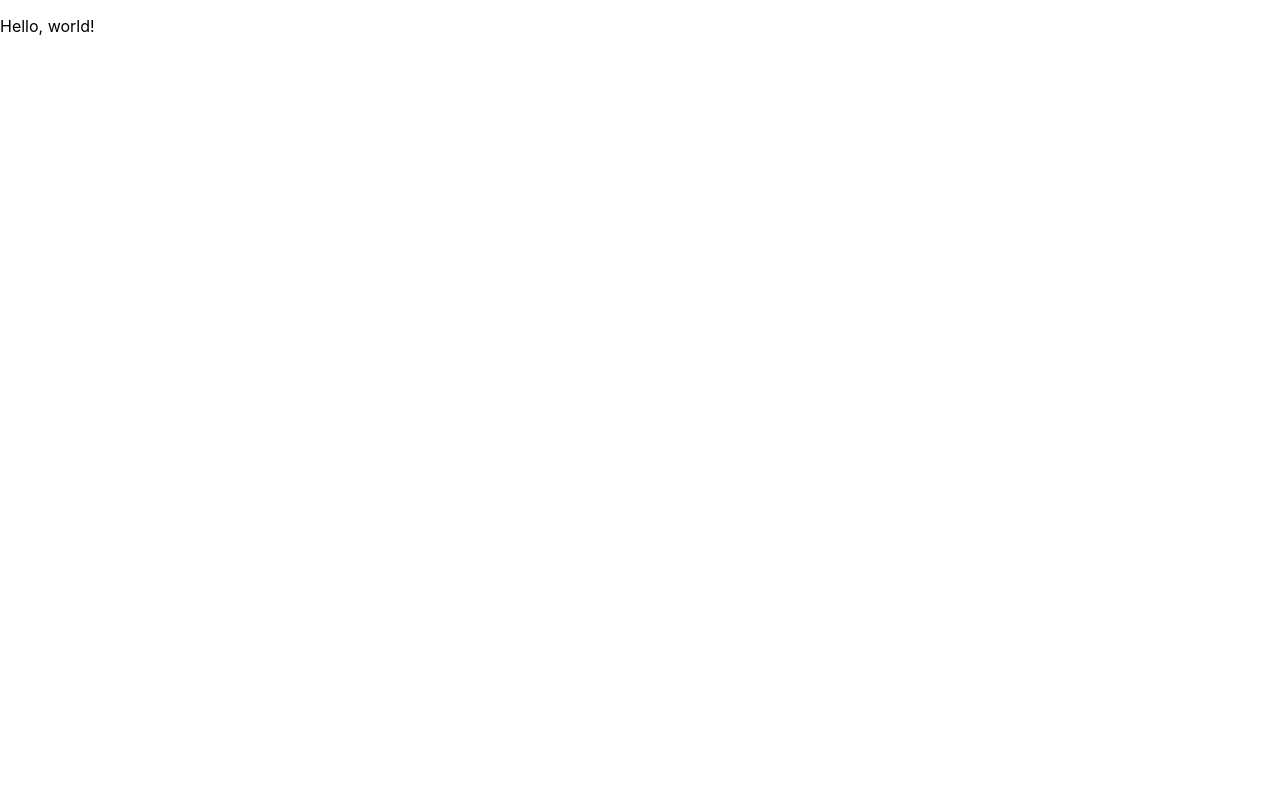
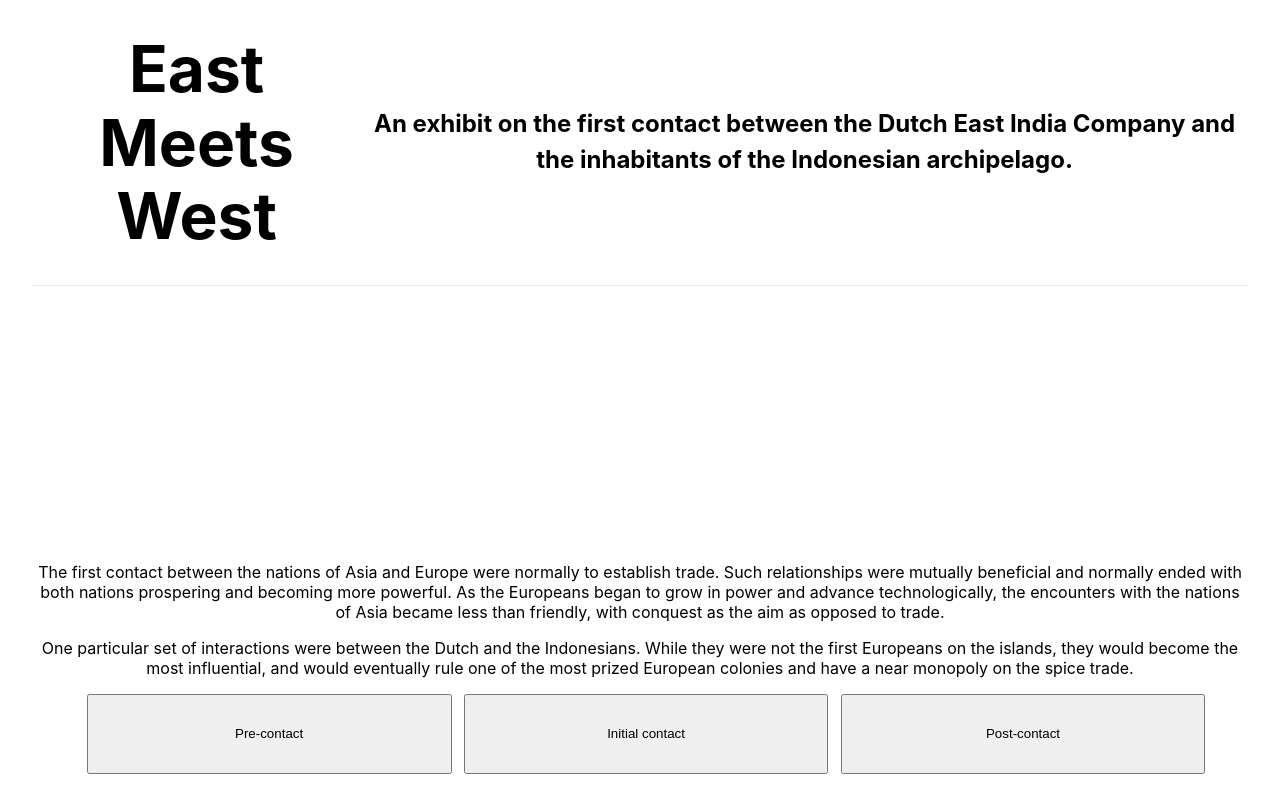
Before and after one commit to OckTheOctopus/history-virtual-exhibit, a Next.js app: page / in a window 1280 px wide. Shown: the top 792 px of the page. Built offline with nearby package versions, Linux system fonts and the light colour scheme.

Commit message:
bare-bones demo

```diff
--- /dev/null
+++ b/components/container.js
@@ -0,0 +1,13 @@
+import styles from '../styles/Home.module.css';
+import Header from './header';
+import Footer from './footer';
+
+export default function Page({children}) {
+    return (
+        <div className={styles.container}>
+            <Header></Header>
+            {children}
+            <Footer></Footer>
+        </div>
+    );
+}
--- /dev/null
+++ b/components/footer.js
@@ -0,0 +1,9 @@
+import styles from '../styles/Home.module.css';
+
+export default function Footer() {
+    return (
+        <div className={styles.footer}>
+            <p>Yaseen Ahmed, 2022</p>
+        </div>
+    );
+}
--- /dev/null
+++ b/components/header.js
@@ -0,0 +1,13 @@
+import styles from '../styles/Home.module.css';
+
+
+export default function Header() {
+    return (
+        <div>
+            <header className={styles.header}>
+                <h1 className={styles.title}>East Meets West</h1>
+                <h2 className={styles.description}>An exhibit on the first contact between the Dutch East India Company and the inhabitants of the Indonesian archipelago.</h2>
+            </header>
+        </div>
+    );
+}
--- a/pages/index.js
+++ b/pages/index.js
@@ -1,11 +1,74 @@
 import Head from 'next/head';
 import Image from 'next/image';
 import styles from '../styles/Home.module.css';
+import Page from '../components/container';
+import React, {useState} from 'react';
 
 export default function Home() {
+  const [contactValue, setContactValue] = useState(0);
+
   return (
     <>
-      <p>Hello, world!</p>
+      <div>
+        <Head>
+          <title>East Meets West</title>
+        </Head>
+
+
+        <Page>
+          <main className={styles.main}>
+            <div className='intro'>
+              <p>The first contact between the nations of Asia and Europe were normally to establish trade. Such relationships were mutually beneficial and normally ended with both nations prospering and becoming more powerful. As the Europeans began to grow in power and advance technologically, the encounters with the nations of Asia became less than friendly, with conquest as the aim as opposed to trade.</p>
+              <p>One particular set of interactions were between the Dutch and the Indonesians. While they were not the first Europeans on the islands, they would become the most influential, and would eventually rule one of the most prized European colonies and have a near monopoly on the spice trade.</p>
+
+              <div className='button-container'>
+                <button onClick={() => setContactValue('Pre-contact')}>
+                  Pre-contact
+                </button>
+                <button onClick={() => setContactValue('Initial-contact')}>
+                  Initial contact
+                </button>
+                <button onClick={() => setContactValue('Post-contact')}>
+                  Post-contact
+                </button>
+              </div>
+
+              <div>
+
+
+              </div>
+
+              <p>{contactValue}</p>
+            </div>
+          </main>
+        </Page>
+      </div>
+
+      <style jsx>{`
+        .intro {
+          text-align: center;
+        }
+
+        .button-container {
+          width: 100%;
+          height: 10vh;
+        }
+
+        button {
+          width: 30%;
+          height: 10vh;
+          border-radius: 25%
+          margin-right: 1%;
+          margin-left: 1%;
+          transition: 350ms linear all 350ms;
+        }
+
+        button:hover {
+          background-color: grey;
+        }
+    `}</style>
     </>
+
+
   );
 }
--- a/styles/Home.module.css
+++ b/styles/Home.module.css
@@ -8,6 +8,15 @@
   flex: 1;
   display: flex;
   flex-direction: column;
+  justify-content: center;
+  align-items: center;
+}
+
+.header {
+  display: flex;
+  flex: 1;
+  padding: 2rem 0;
+  border-bottom: 1px solid #eaeaea;
   justify-content: center;
   align-items: center;
 }
--- a/styles/globals.css
+++ b/styles/globals.css
@@ -24,3 +24,13 @@ a {
     background: black;
   }
 }
+
+@media (prefers-color-scheme: light) {
+  html {
+    color-scheme: light;
+  }
+  body {
+    color: black;
+    background: white;
+  }
+}
```
